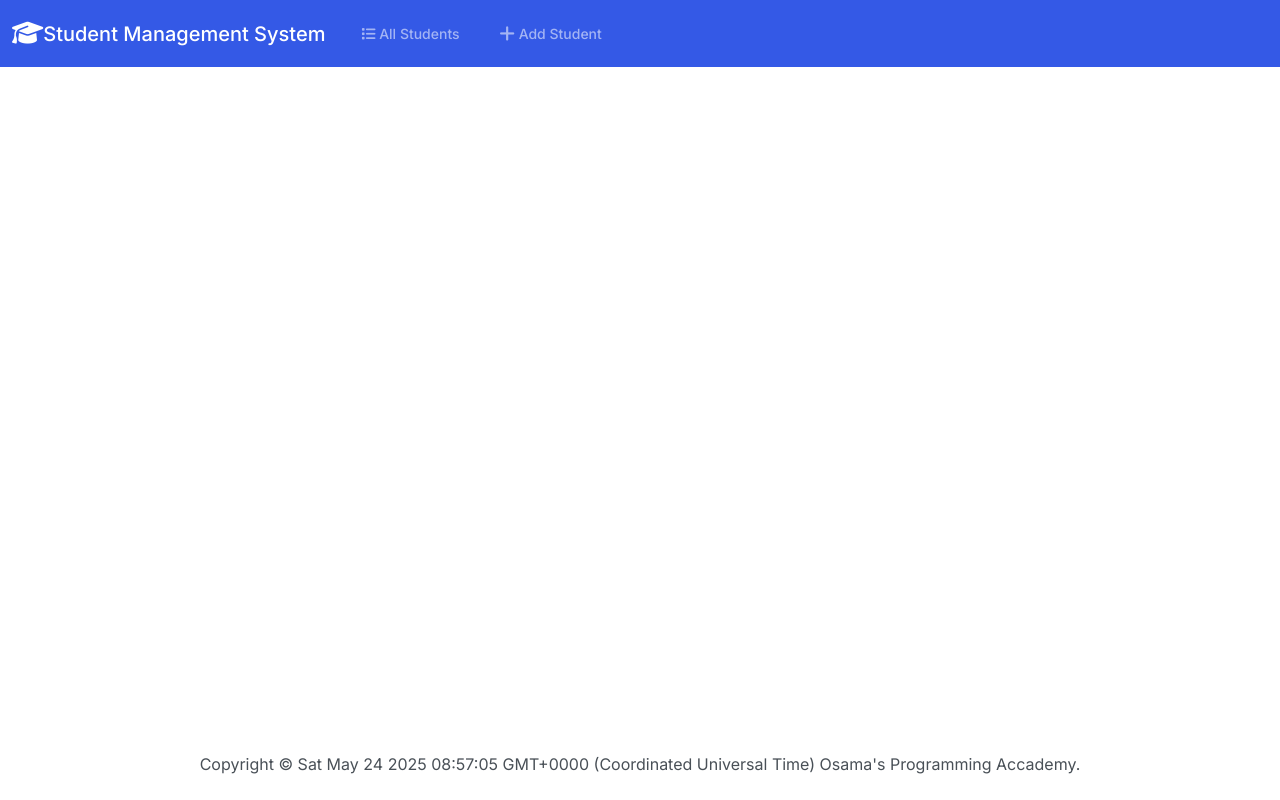
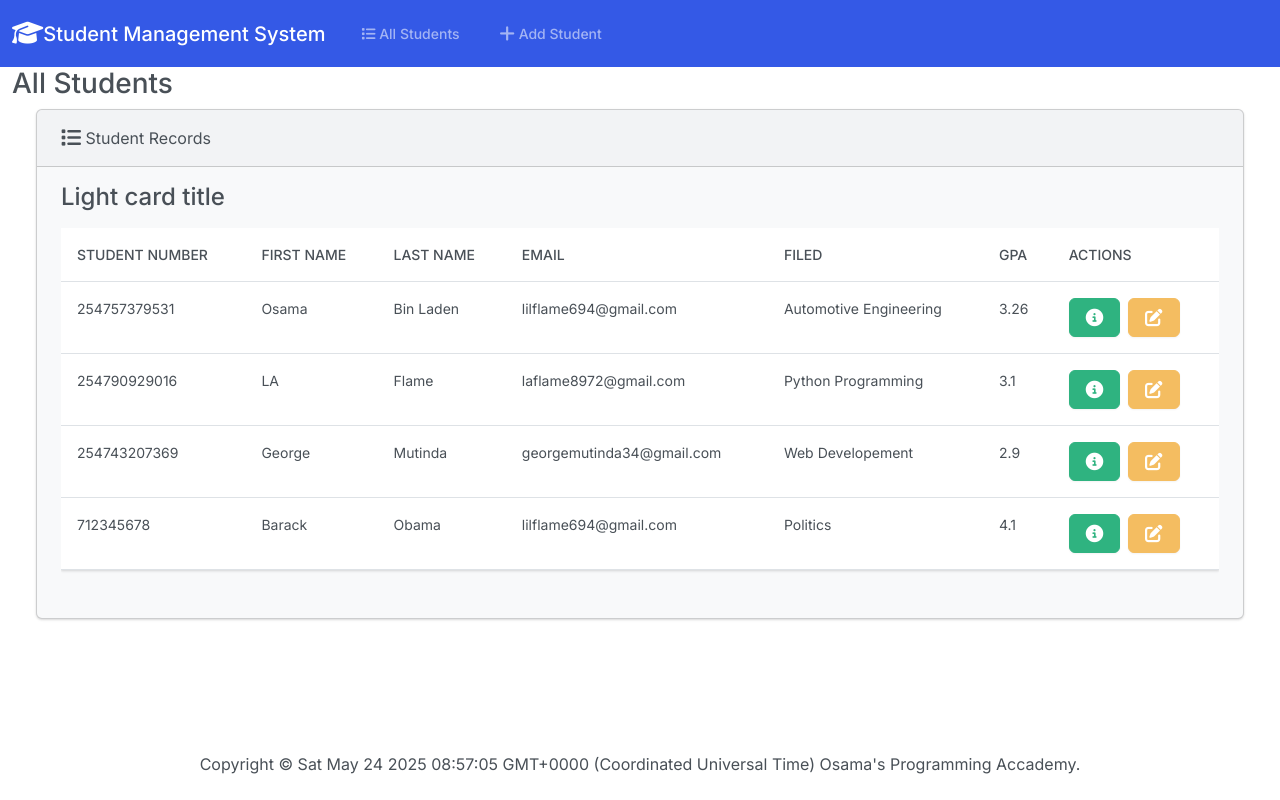
Before and after one commit to LAFlame694/django-students-app, a Django app: page / in a window 1280 px wide. Run offline with Django 5.2, Linux system fonts and the light colour scheme; data comes from the database, SQL or seed files in the repository; both versions use the stored data as it was after the commit; some libraries are stand-ins or nearby versions.

Commit message:
Describe what you changed here

```diff
--- a/students/Templates/Students/base.html
+++ b/students/Templates/Students/base.html
@@ -47,6 +47,9 @@
       </div>
     </nav>
 
+    <!-- ADD THIS BLOCK FOR CHILD CONTENT -->
+    {% block body %}{% endblock %}
+
     <footer class="mt-auto mb-4">
       <div class="text-center">
         <span
--- a/students/Templates/Students/index.html
+++ b/students/Templates/Students/index.html
@@ -64,6 +64,8 @@
                               </div>
                             </div>
                           </div>
+
+                          <a href="{% url 'edit' student.id %}" class="btn btn-warning me-1"><i class="fa-solid fa-pen-to-square fa-lg"></i></a>
                           </td>
                         </tr>
                       {% endfor %}
--- a/students/urls.py
+++ b/students/urls.py
@@ -5,4 +5,5 @@ urlpatterns = [
     path('', views.index, name='index'),
     path('<int:id>', views.view_student, name='view_student'),
     path('add/', views.add, name='add'),
+    path('edit/<int:id>/', views.edit, name='edit'),
 ]
--- a/students/views.py
+++ b/students/views.py
@@ -26,7 +26,7 @@ def add(request):
             new_gpa = form.cleaned_data['gpa']
 
             new_student = Student(
-                Student_number = new_student_number,
+                student_number = new_student_number,
                 first_name = new_first_name,
                 last_name = new_last_name,
                 email = new_email,
@@ -43,3 +43,19 @@ def add(request):
     return render(request, 'students/add.html', {
         'form': StudentForm()
     })
+def edit(request, id):
+    if request.method == 'POST':
+        student = Student.objects.get(pk=id)
+        form = StudentForm(request.POST, instance=student)
+        if form.is_valid():
+            form.save()
+            return render(request, 'student/edit.html', {
+                'form': form,
+                'success': True
+            })
+    else:
+        student = Student.objects.get(pk=id)
+        form = StudentForm(instance=student)
+    return render(request, 'student/edit.html', {
+        'form': form
+    })
```
Also changed, not shown: students/Templates/Students/edit.html (renamed from students/Templates/Students/add.html, +5 -5 lines), db.sqlite3.
